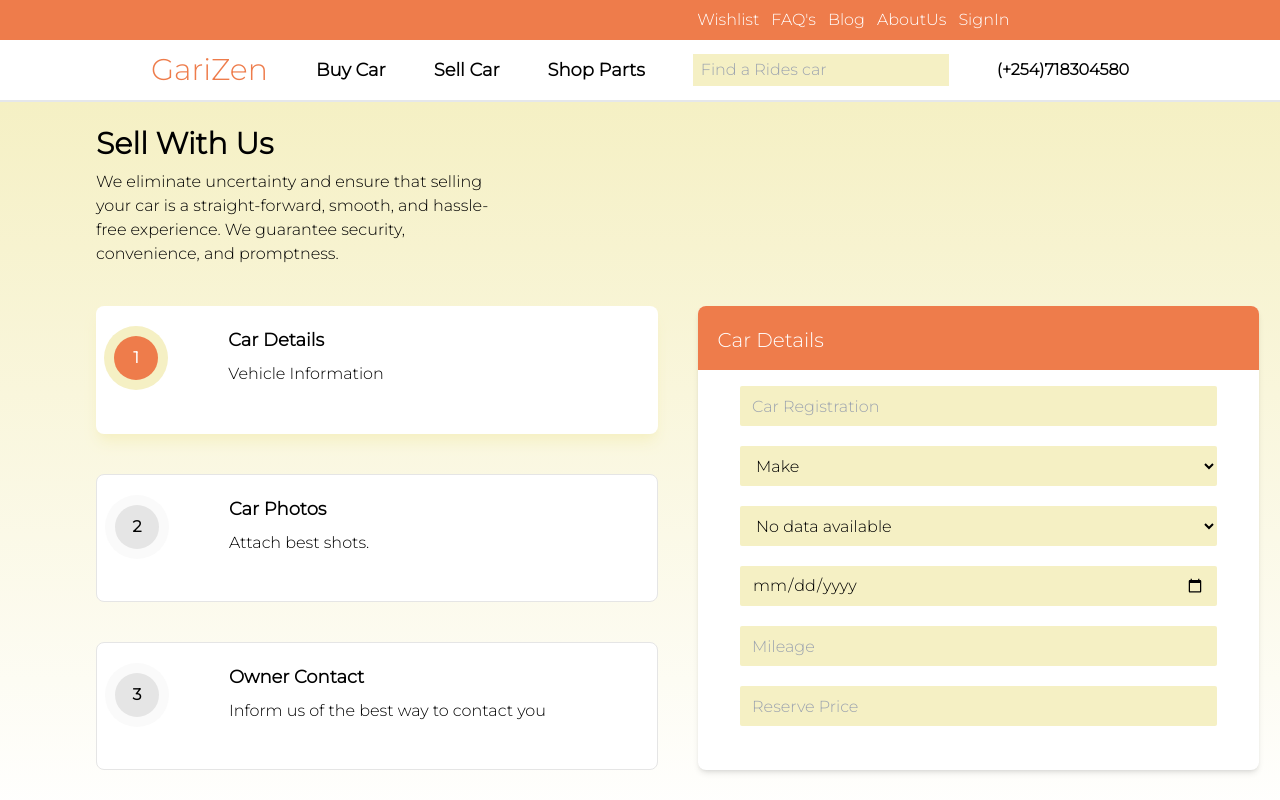
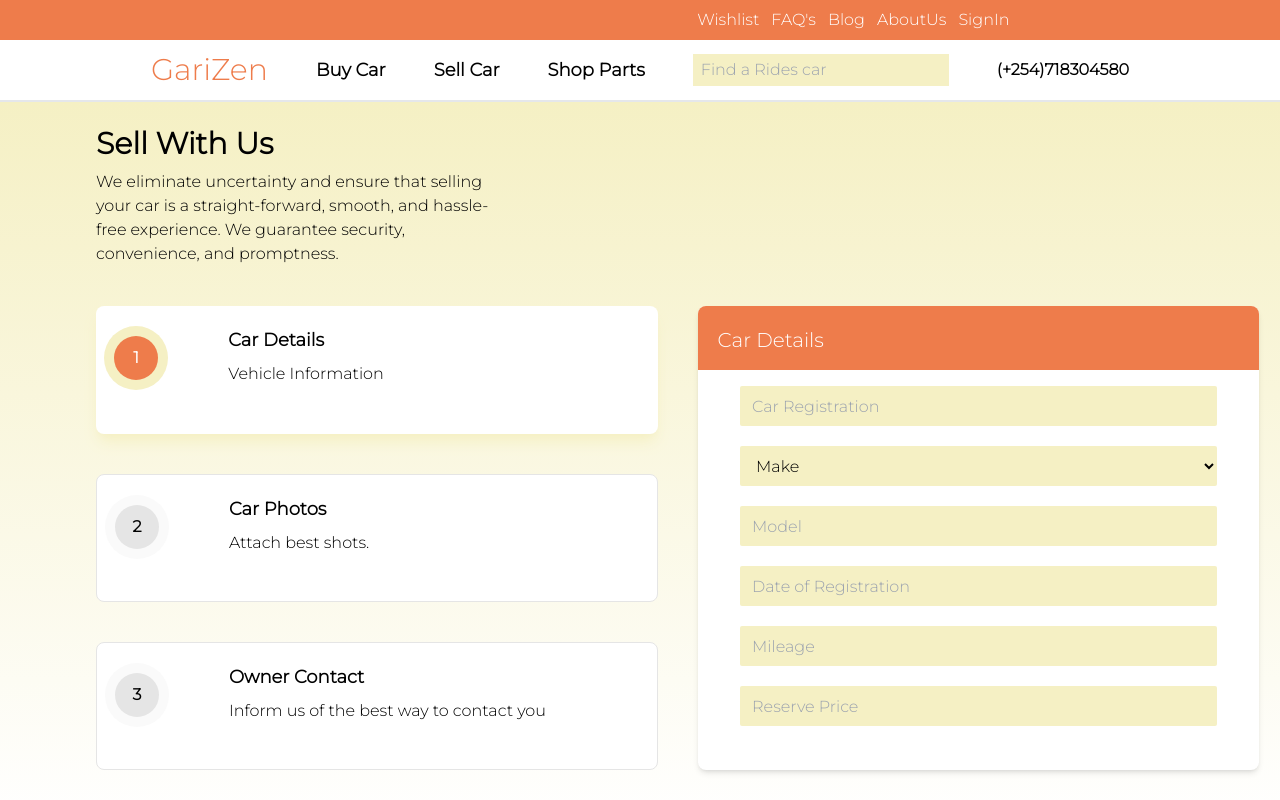
Before and after one commit to JosephMumo/Dealership, a React (Vite) app in the folder gariZen/: page /sell in a window 1280 px wide. Built offline with nearby package versions, Linux system fonts and the light colour scheme.

Commit message:
updated sell component

```diff
--- a/gariZen/db.json
+++ b/gariZen/db.json
@@ -241,6 +241,18 @@
       "email": "wyckie@gmail.com",
       "message": "Do you offer financing services",
       "id": 2
+    },
+    {
+      "name": "John Doe",
+      "email": "johndoe@gmail.com",
+      "message": "testing it out",
+      "id": 3
+    },
+    {
+      "name": "Jane Doe",
+      "email": "janedoe@gmail.com",
+      "message": "Another test here.",
+      "id": 4
     }
   ]
 }
--- a/gariZen/src/pages/Sell.jsx
+++ b/gariZen/src/pages/Sell.jsx
@@ -9,6 +9,32 @@ const Sell = () => {
   const [ active1, setActive1 ] = useState(false)
   const [ active2, setActive2 ] = useState(false)
   const [selectedImage, setSelectedImage] = useState('')
+  const [sellInfo, setSellInfo] = useState({
+    registration: '',
+    make: '',
+    model: '',
+    year: '',
+    mileage: '',
+    price: '',
+    fname: '',
+    lname: '',
+    email: '',
+    phone: ''
+  })
+  const [sellData, setSellData] = useState({})
+
+  const handleChange = (event) => {
+    const { name, value} = event.target
+    setSellInfo(prev => {
+      return ({ ...prev, [name] : value })
+  })
+  console.log(sellInfo)
+  }
+  const handleSubmit = (event) => {
+    event.preventDefault()
+    setSellData(sellInfo)
+    console.log(sellData)
+  }
 
   const handleActive = () => {
     setActive(true)
@@ -65,22 +91,19 @@ const Sell = () => {
               <div className="w-full bg-primary h-16 p-5 rounded-t-lg">
                 <h2 className="text-white text-xl font-semi-bold">Car Details</h2>
               </div>
-              <form className="p-4 grid place-items-center space-y-5">
-                <input type="text" placeholder='Car Registration' className="bg-basic w-[90%] rounded-sm h-10 px-3 outline-none" />
-                <select name="make" className="bg-basic w-[90%] rounded-sm h-10 px-3 outline-none">
+              <form className="p-4 grid place-items-center space-y-5" onSubmit={handleSubmit}>
+                <input onChange={handleChange} name="registration" value={sellInfo.registration} type="text" placeholder='Car Registration' className="bg-basic w-[90%] rounded-sm h-10 px-3 outline-none" />
+                <select onChange={handleChange} name="make" value={sellInfo.make} className="bg-basic w-[90%] rounded-sm h-10 px-3 outline-none">
                   <option value="" disabled selected hidden>Make</option>
                   <option>Toyota</option>
                   <option>Subaru</option>
                   <option>Nissan</option>
                   <option>Volkswagen</option>
                 </select>
-                <select name="model" className="bg-basic w-[90%] rounded-sm h-10 px-3 outline-none">
-                  <option value="" disabled selected hidden>Model</option>
-                  <option disabled selected hidden>No data available</option>
-                </select>
-                <input type="date" placeholder="Date of Registration" className="bg-basic w-[90%] rounded-sm h-10 px-3 outline-none" />
-                <input type="number" placeholder='Mileage' className="bg-basic w-[90%] rounded-sm h-10 px-3 outline-none" />
-                <input type="number" placeholder='Reserve Price' className="bg-basic w-[90%] rounded-sm h-10 px-3 outline-none" />
+                <input onChange={handleChange} value={sellInfo.model} name="model" placeholder="Model" className="bg-basic w-[90%] rounded-sm h-10 px-3 outline-none" />
+                <input onChange={handleChange} type="number" value={sellInfo.year} name="year" min="2000" max="2099" placeholder="Date of Registration" className="bg-basic w-[90%] rounded-sm h-10 px-3 outline-none" />
+                <input onChange={handleChange} name="mileage" value={sellInfo.mileage} type="number" placeholder='Mileage' className="bg-basic w-[90%] rounded-sm h-10 px-3 outline-none" />
+                <input onChange={handleChange} name="price" value={sellInfo.price} type="number" min="100000" placeholder='Reserve Price' className="bg-basic w-[90%] rounded-sm h-10 px-3 outline-none" />
               </form>
             </section>
           }
@@ -126,13 +149,13 @@ const Sell = () => {
               <div className="w-full bg-primary h-16 p-5 rounded-t-lg">
                 <h2 className="text-white text-xl font-semi-bold">Owner Contact</h2>
               </div>
-              <form className="p-4 grid place-items-center space-y-5">
-                <input type="text" placeholder="First Name" className="bg-basic w-[90%] rounded-sm h-10 px-3 outline-none" />
-                <input type="text" placeholder="Last Name" className="bg-basic w-[90%] rounded-sm h-10 px-3 outline-none" />
-                <input type="phone" placeholder="Phone" className="bg-basic w-[90%] rounded-sm h-10 px-3 outline-none" />
-                <input type="email" placeholder="Email" className="bg-basic w-[90%] rounded-sm h-10 px-3 outline-none" />
+              <form className="p-4 grid place-items-center space-y-5" onSubmit={handleSubmit}>
+                <input onChange={handleChange} name="fname" value={sellInfo.fname} type="text" placeholder="First Name" className="bg-basic w-[90%] rounded-sm h-10 px-3 outline-none" />
+                <input onChange={handleChange} name="lname" value={sellInfo.lname} type="text" placeholder="Last Name" className="bg-basic w-[90%] rounded-sm h-10 px-3 outline-none" />
+                <input onChange={handleChange} name="phone" value={sellInfo.phone} type="phone" placeholder="Phone" className="bg-basic w-[90%] rounded-sm h-10 px-3 outline-none" />
+                <input onChange={handleChange} name="email" value={sellInfo.email} type="email" placeholder="Email" className="bg-basic w-[90%] rounded-sm h-10 px-3 outline-none" />
                 <label htmlFor="checkbox" className="text-start">Read and Agreed to the Terms and Conditions.</label>
-                <input type="checkbox" id="checkbox" className="bg-basic" />
+                <input onChange={e => e.target.checked} name="terms" type="checkbox" id="checkbox" className="bg-basic" />
                 <button className="py-1 bg-primary text-white px-5 rounded-2xl">Submit</button>
               </form>
             </section>
```
